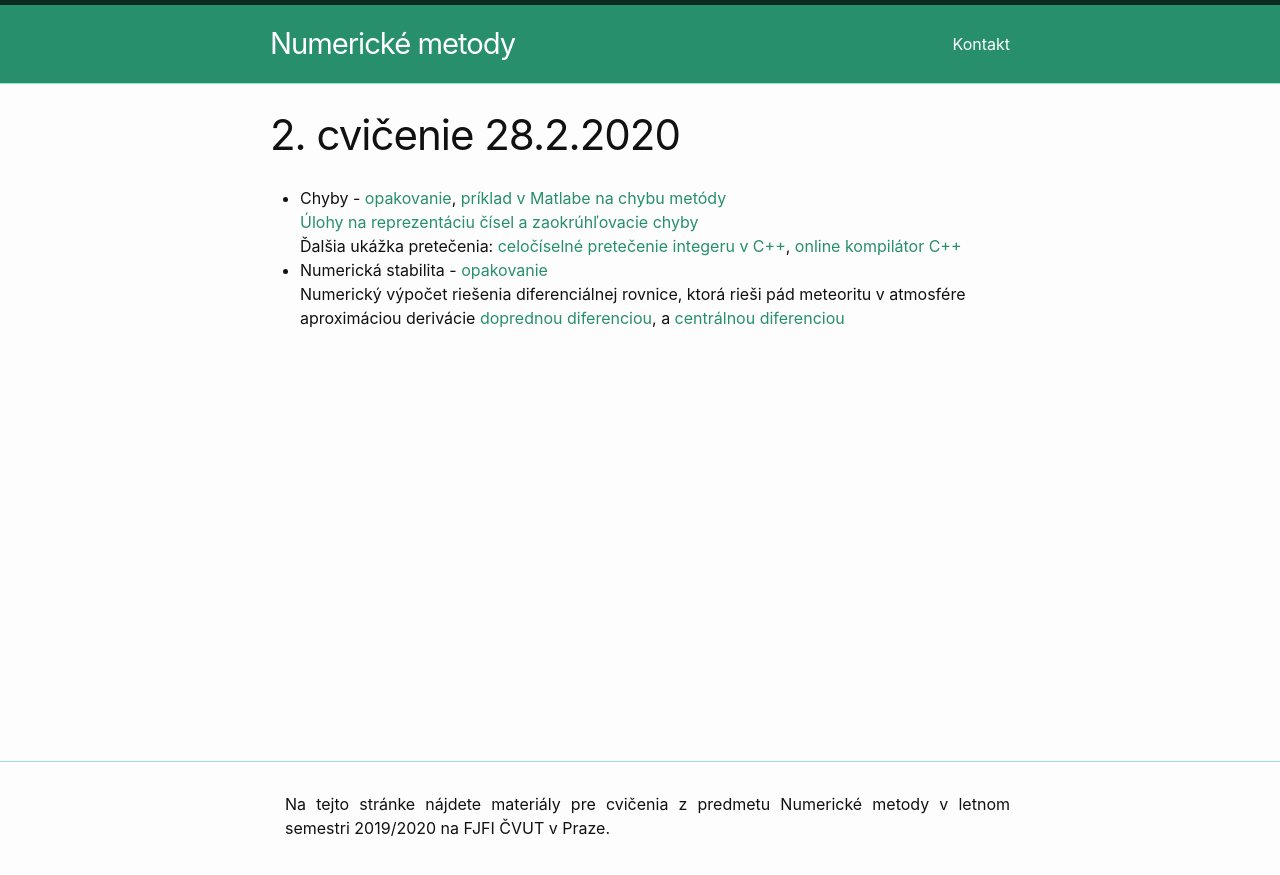
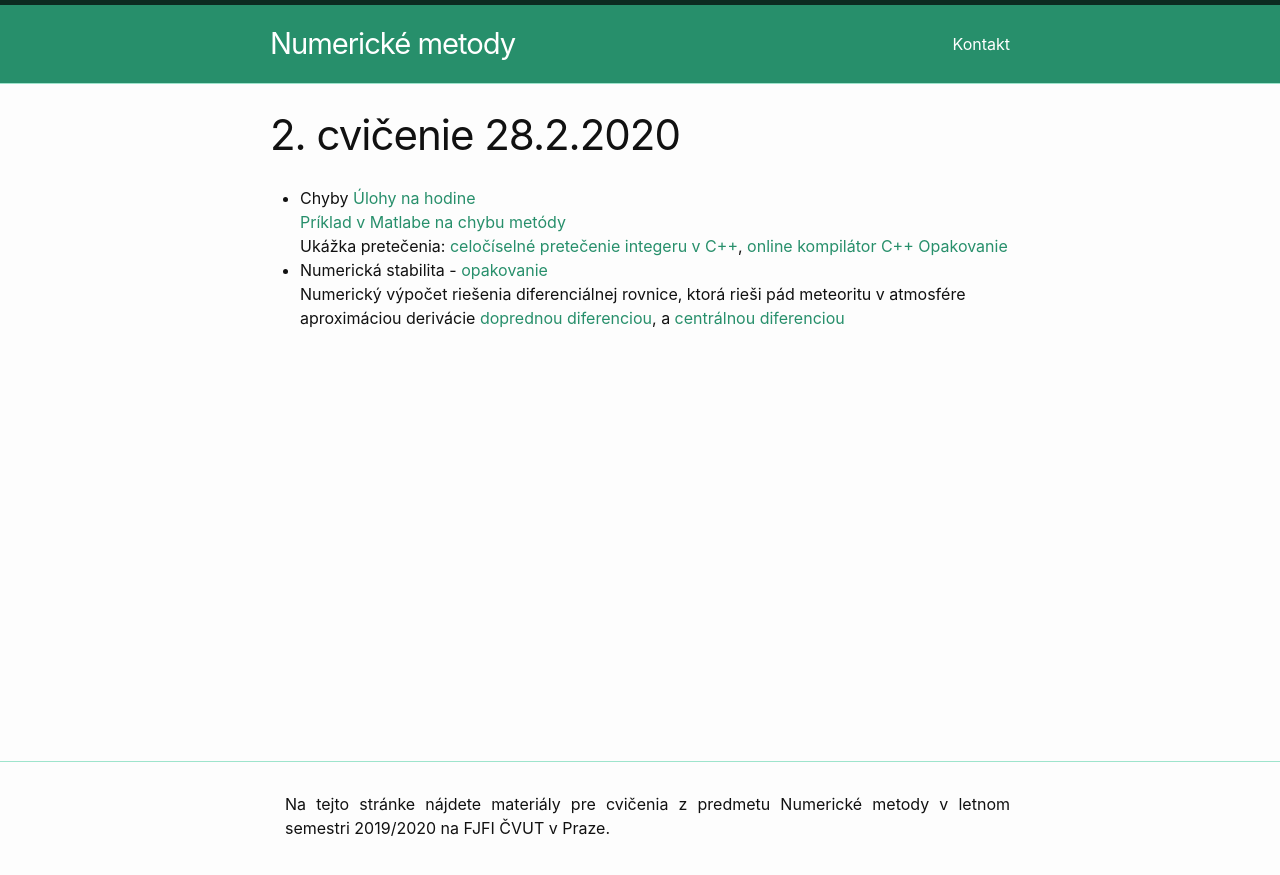
Before and after one commit to maslarova/maslarova.github.io, a Jekyll site: the page built from _posts/2020-02-28-cvicenie2.md, in a window 1280 px wide. Shown: the top 875 px of the page. Built offline with Jekyll 4.4.1, drawn with Linux system fonts in a browser that asks for light colours.

Commit message:
cvicenie 2-materialy

```diff
--- a/_posts/2020-02-28-cvicenie2.md
+++ b/_posts/2020-02-28-cvicenie2.md
@@ -4,9 +4,11 @@ title:  "2. cvičenie 28.2.2020"
 <!--date:   2020-02-21 13:26:13 +0100-->
 ---
 
-- Chyby - [opakovanie](http://kfe.fjfi.cvut.cz/~matysma4/nme/cv02/cviceni1a.pdf), [príklad v Matlabe na chybu metódy](http://maslarova.github.io/cvicenie2/chyba_metody.m)<br />
- [Úlohy na reprezentáciu čísel a zaokrúhľovacie chyby](http://maslarova.github.io/cvicenie2/priklady2_chyby.pdf) <br />
- Ďalšia ukážka pretečenia: [celočíselné pretečenie integeru v C++](http://maslarova.github.io/cvicenie2/pretecenie.cpp), [online kompilátor C++](http://www.tutorialspoint.com/compile_cpp11_online.php)
+- Chyby
+ [Úlohy na hodine](http://maslarova.github.io/cvicenie2/priklady2_chyby.pdf) <br />
+ [Príklad v Matlabe na chybu metódy](http://maslarova.github.io/cvicenie2/chyba_metody.m)<br />
+ Ukážka pretečenia: [celočíselné pretečenie integeru v C++](http://maslarova.github.io/cvicenie2/pretecenie.cpp), [online kompilátor C++](http://www.tutorialspoint.com/compile_cpp11_online.php)
+ [Opakovanie](http://kfe.fjfi.cvut.cz/~matysma4/nme/cv02/cviceni1a.pdf)
 - Numerická stabilita - [opakovanie](http://kfe.fjfi.cvut.cz/~matysma4/nme/cv02/cviceni2a.pdf)<br />
  Numerický výpočet riešenia diferenciálnej rovnice, ktorá rieši pád meteoritu v atmosfére aproximáciou derivácie [doprednou diferenciou](http://maslarova.github.io/cvicenie2/pad_meteoritu1.m), a [centrálnou diferenciou](http://maslarova.github.io/cvicenie2/pad_meteoritu2.m)
 
```
Also changed, not shown: 1 other file.
